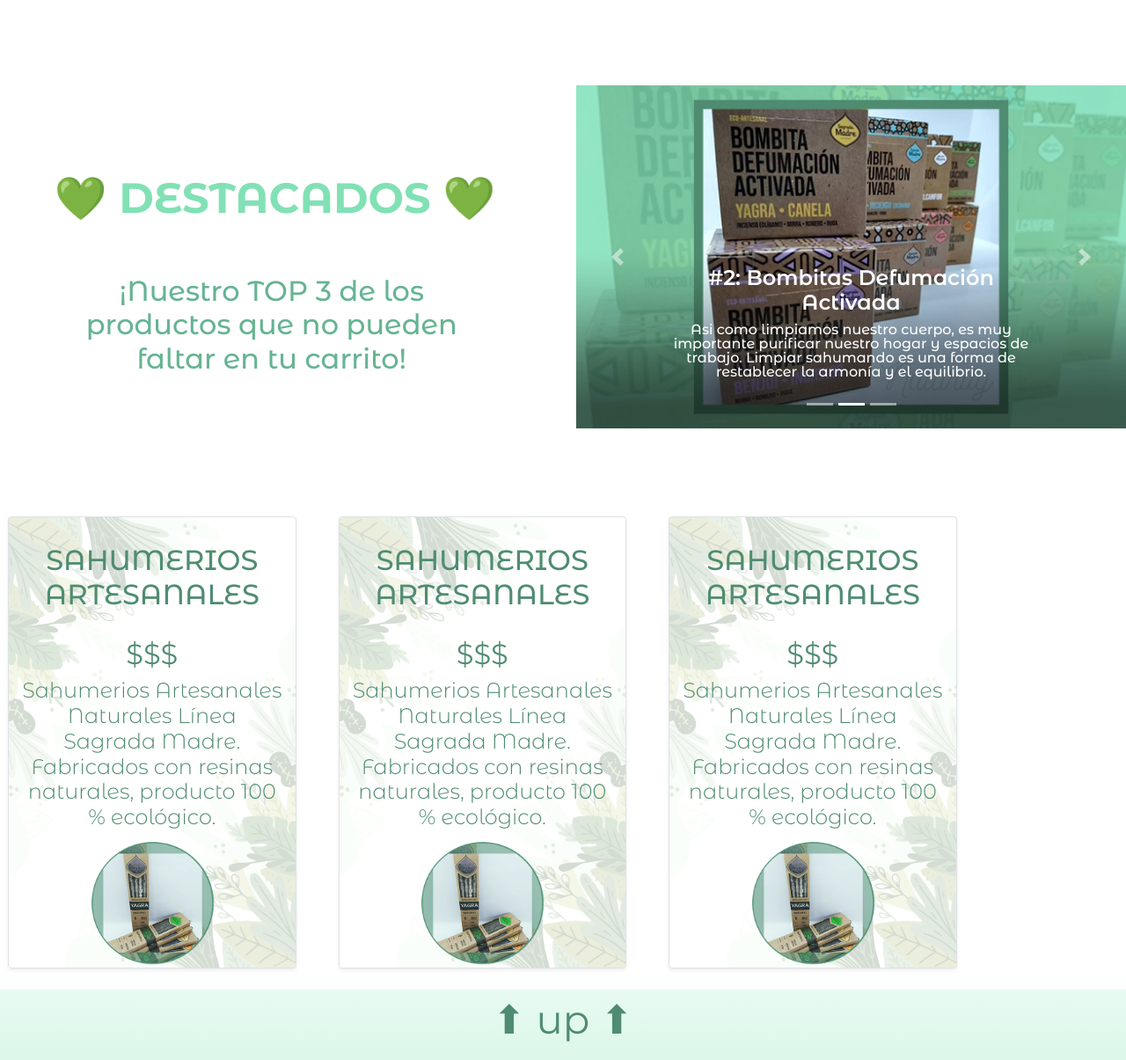
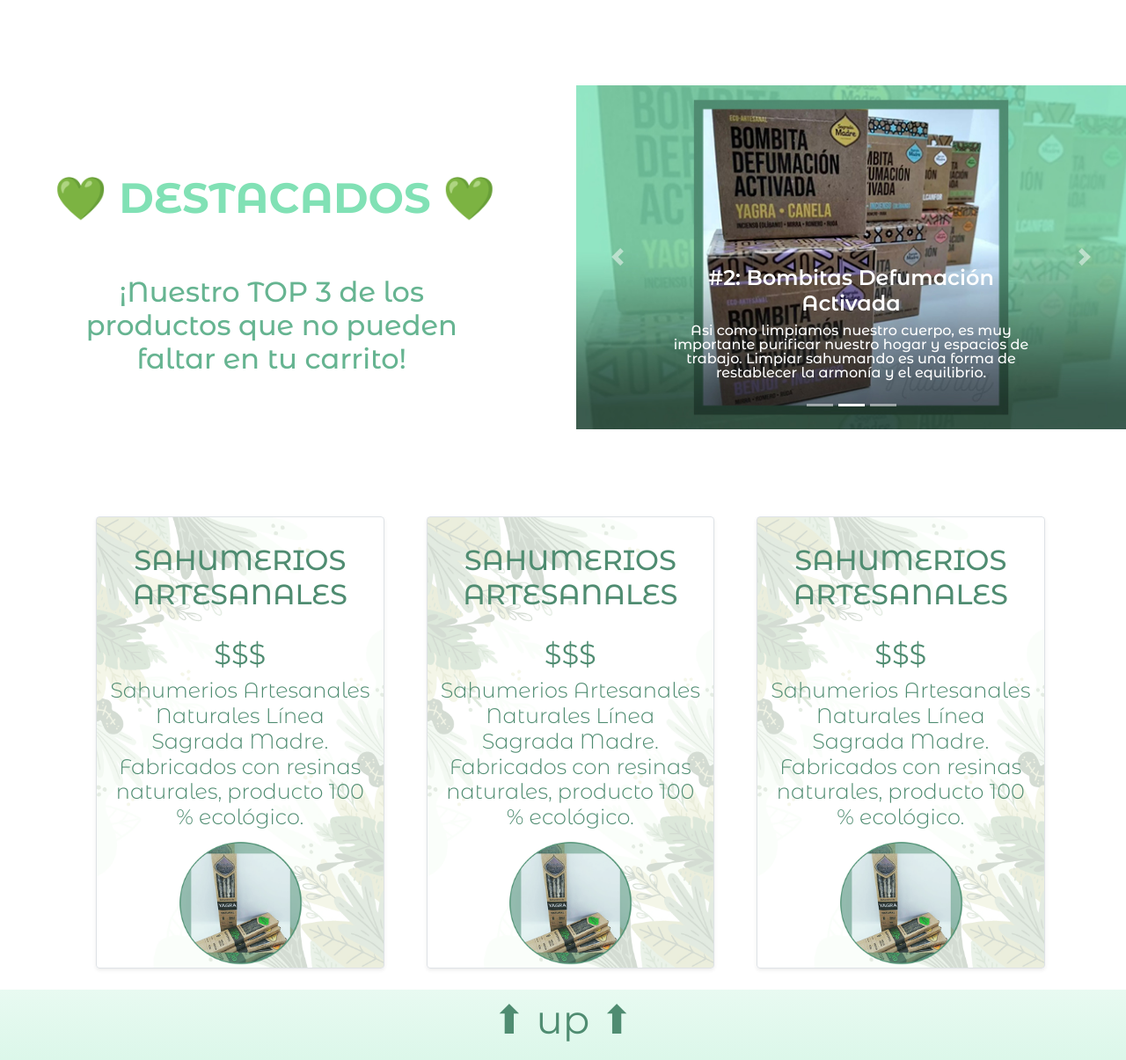
Before and after one commit to NattRem/Naturlig, a website: page pages/tienda.html in a window 1280 px wide. Shown: the part 909-2114 px from the top of the page at 88% size. Drawn offline with nearby package versions, Linux system fonts and the light colour scheme.

Commit message:
edite cards y las acomode en la vista desktop, agrege animación a la sección destacados de page tienda

```diff
--- a/assets/scss/_infoTienda.scss
+++ b/assets/scss/_infoTienda.scss
@@ -19,7 +19,12 @@
 		}
 	}
 }
+
 .TarjetaProducto{
+	width:80%;
+	height:80%;
+	position:relative;
+	left:20px;
 	background-image: url("../imagenes/Tienda/background.png");
     background-repeat: no-repeat;
     background-position: center;
@@ -30,6 +35,14 @@
     text-align: center;
     line-height: 1;
     color: $oscuro;
+
+    @media only screen and (min-width: 1200px){
+	    	text-align: center;
+	    	position:relative;
+			left:100px;
+			height:90%;
+	    }
+
     h3{
     	font-size: 2rem;
     	font-weight: 500;
@@ -42,9 +55,7 @@
     	font-size: 1.5rem;
     	font-weight: 300;
     }
-    @media only screen and (min-width: 1200px){
-	    	text-align: center;
-	    }
+
     img{
     	width:90%;
     	@media only screen and (min-width: 1200px){
--- a/pages/tienda.html
+++ b/pages/tienda.html
@@ -92,14 +92,14 @@
 				<!--DESTACADOS-->
     <div class="container-fluid paddingTB paddingLR overflow-hidden">
       <div class="row paddingTB">
-        <div class="col-lg-6 col-xs-12 Destacados--tipograf paddingTB destacados">
+        <div class="col-lg-6 col-xs-12 Destacados--tipograf paddingTB destacados" data-aos="flip-right">
           <h3 class="paddingTB"><b>💚 DESTACADOS 💚</b></h3>
           <h4>
             ¡Nuestro TOP 3 de los productos que no pueden faltar en tu carrito!
           </h4>
         </div>
         <div class="col-lg-6 col-xs-12">
-          <div id="carouselExampleCaptions" class="carousel slide" data-ride="carousel">
+          <div id="carouselExampleCaptions" class="carousel slide" data-ride="carousel" data-aos="flip-left">
             <ol class="carousel-indicators">
               <li data-target="#carouselExampleCaptions" data-slide-to="0" class="active"></li>
               <li data-target="#carouselExampleCaptions" data-slide-to="1"></li>
```
Also changed, not shown: assets/css/estilos.css, assets/imagenes/Tienda/background.jpg (deleted).
